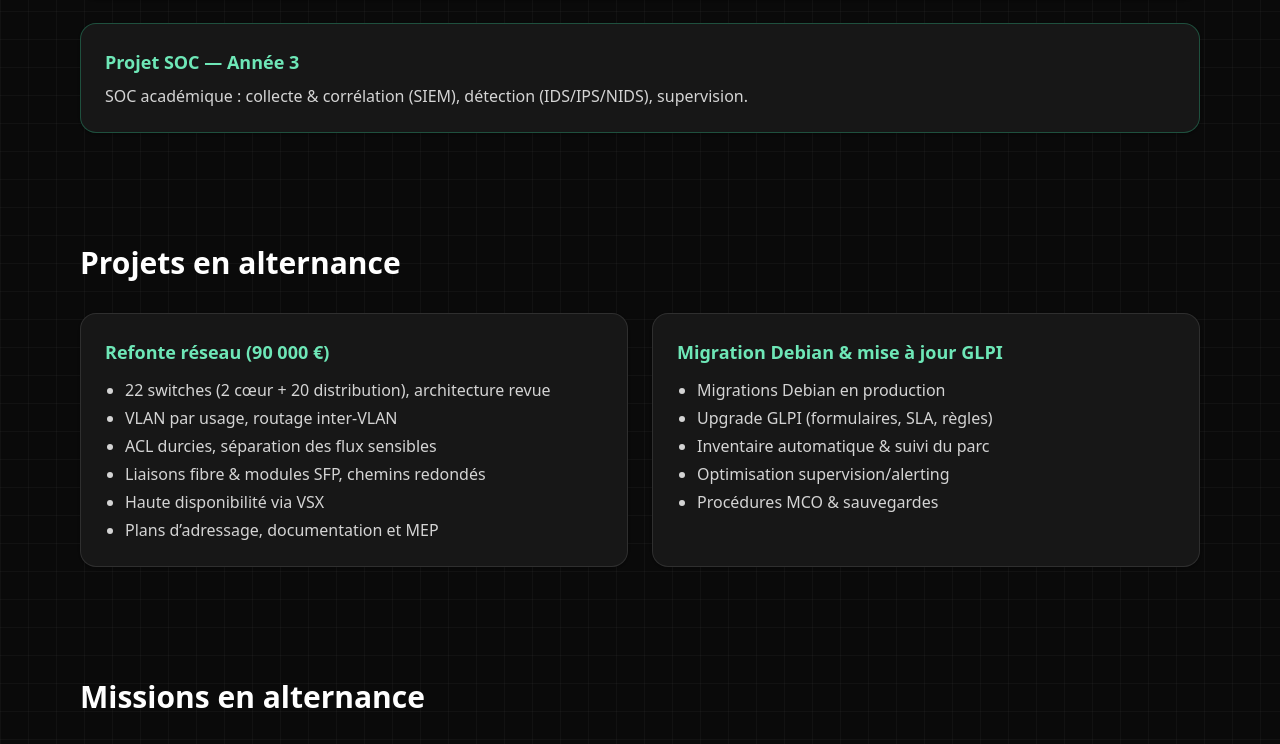
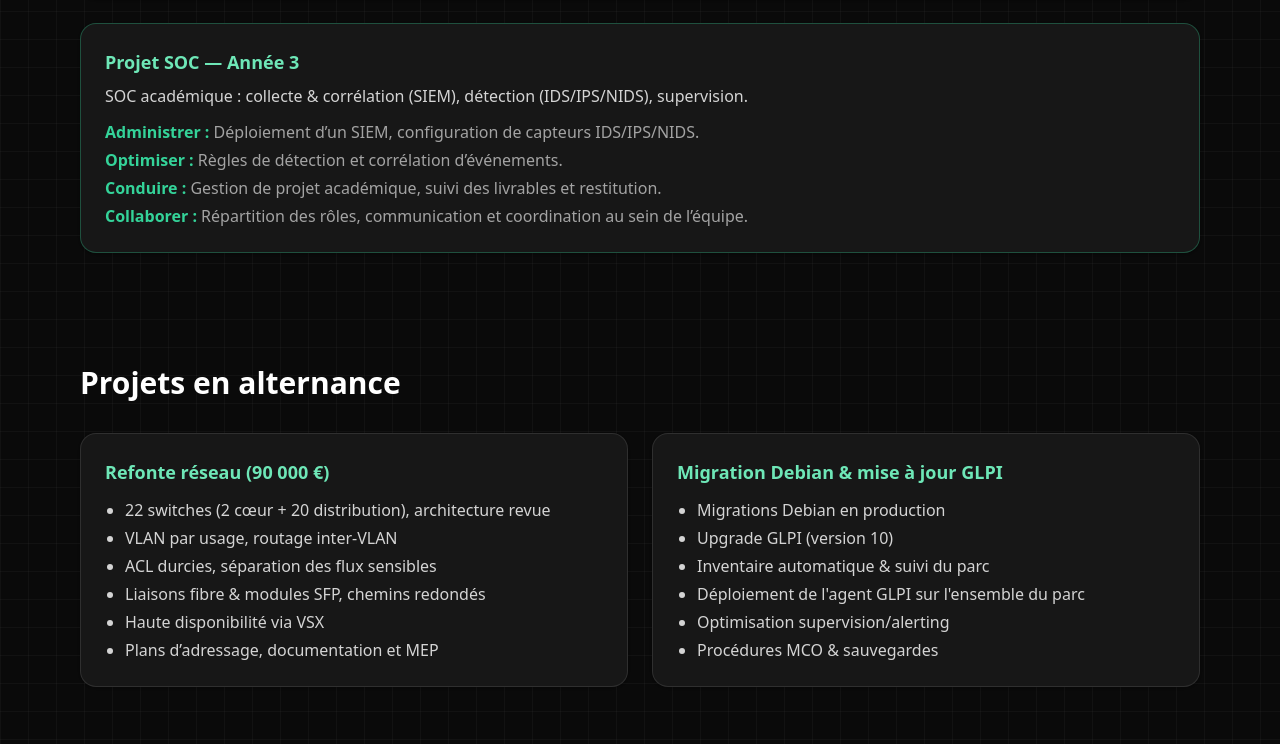
Before and after one commit to malick032/portfolio, a plain HTML site: page index.html in a window 1280 px wide. Shown: the part 4385-5129 px from the top of the page. Drawn offline with nearby package versions, Linux system fonts and the light colour scheme.

Commit message:
Update index.html

```diff
--- a/index.html
+++ b/index.html
@@ -171,7 +171,7 @@
 
     <!-- SAÉ — Logiciel d’aide à la décision -->
     <article class="rounded-2xl border border-white/10 bg-neutral-900 p-6 shadow">
-      <h3 class="text-lg font-semibold text-emerald-300">SAÉ — Logiciel d’aide à la décision (ambulances)</h3>
+      <h3 class="text-lg font-semibold text-emerald-300">SAÉ — Logiciel d’aide à la décision </h3>
       <p class="mt-2 text-neutral-300">Application Java (POO + Swing) pour optimiser des trajets d’intervention.</p>
       <ul class="mt-3 space-y-1 text-neutral-400">
         <li><strong class="text-emerald-400">Réaliser :</strong> POO, interfaces Java Swing ; Gestion des entrées/sorties utilisateur</li>
@@ -186,7 +186,7 @@
       <h3 class="text-lg font-semibold text-emerald-300">SAÉ — Analyse de données (Power BI)</h3>
       <p class="mt-2 text-neutral-300">Création de tableaux de bord décisionnels.</p>
       <ul class="mt-3 space-y-1 text-neutral-400">
-        <li><strong class="text-emerald-400">Gérer :</strong> Modélisation et nettoyage de données ; Requêtes SQL (ETL)</li>
+        <li><strong class="text-emerald-400">Gérer :</strong> Modélisation et nettoyage de données ; Requêtes SQL </li>
         <li><strong class="text-emerald-400">Optimiser :</strong> Indicateurs et visualisations interactives</li>
       </ul>
     </article>
@@ -256,7 +256,17 @@
     <article class="rounded-2xl border border-emerald-400/30 bg-neutral-900 p-6 shadow">
       <h3 class="text-lg font-semibold text-emerald-300">Projet SOC — Année 3</h3>
       <p class="mt-2 text-neutral-300">SOC académique : collecte & corrélation (SIEM), détection (IDS/IPS/NIDS), supervision.</p>
+      <ul class="mt-3 space-y-1 text-neutral-400">
+        <li><strong class="text-emerald-400">Administrer :</strong> Déploiement d’un SIEM, configuration de capteurs IDS/IPS/NIDS.</li>
+        <li><strong class="text-emerald-400">Optimiser :</strong> Règles de détection et corrélation d’événements.</li>
+        <li><strong class="text-emerald-400">Conduire :</strong> Gestion de projet académique, suivi des livrables et restitution.</li>
+        <li><strong class="text-emerald-400">Collaborer :</strong> Répartition des rôles, communication et coordination au sein de l’équipe.</li>
+       </ul>
     </article>
+    <!--<article class="rounded-2xl border border-emerald-400/30 bg-neutral-900 p-6 shadow">
+      <h3 class="text-lg font-semibold text-emerald-300">Projet SOC — Année 3</h3>
+      <p class="mt-2 text-neutral-300">SOC académique : collecte & corrélation (SIEM), détection (IDS/IPS/NIDS), supervision.</p>
+    </article>-->
 
   </div>
 </section>
@@ -280,8 +290,9 @@
         <h3 class="text-lg font-semibold text-emerald-300">Migration Debian & mise à jour GLPI</h3>
         <ul class="list-disc pl-5 mt-3 text-neutral-300 space-y-1">
           <li>Migrations Debian en production</li>
-          <li>Upgrade GLPI (formulaires, SLA, règles)</li>
+          <li>Upgrade GLPI (version 10)</li>
           <li>Inventaire automatique & suivi du parc</li>
+          <li>Déploiement de l'agent GLPI sur l'ensemble du parc</li>
           <li>Optimisation supervision/alerting</li>
           <li>Procédures MCO & sauvegardes</li>
         </ul>
```
